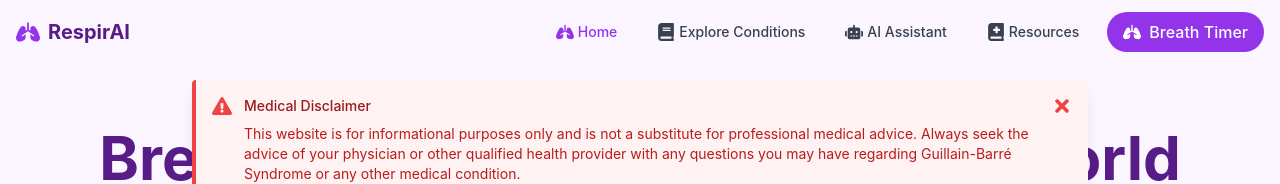
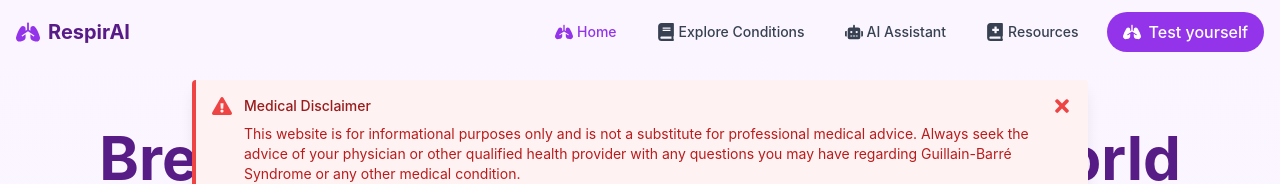
Before and after one commit to afraa786/RespiAI, a React (Create React App) app in the folder client/: page / in a window 1280 px wide. Shown: the top 184 px of the page. Built offline with nearby package versions, Linux system fonts and the light colour scheme.

Commit message:
change name

```diff
--- a/client/src/components/Navbar.js
+++ b/client/src/components/Navbar.js
@@ -62,7 +62,7 @@ const Navbar = () => {
               }`}
             >
               <FaLungs className="text-lg" />
-              <span>Breath Timer</span>
+              <span>Test yourself</span>
             </Link>
           </div>
 
```
